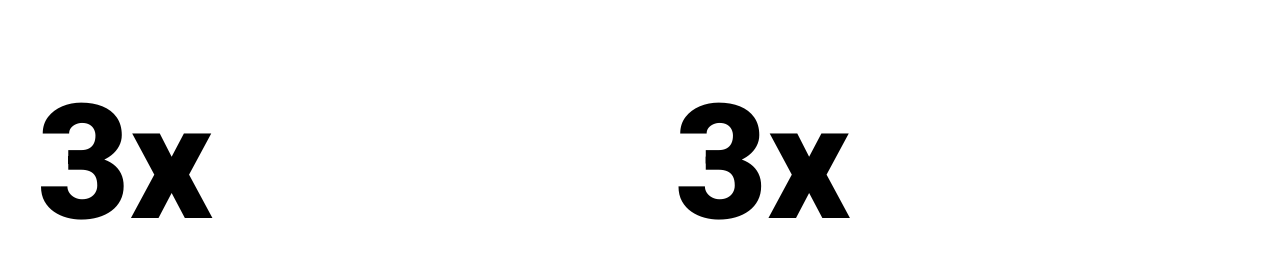
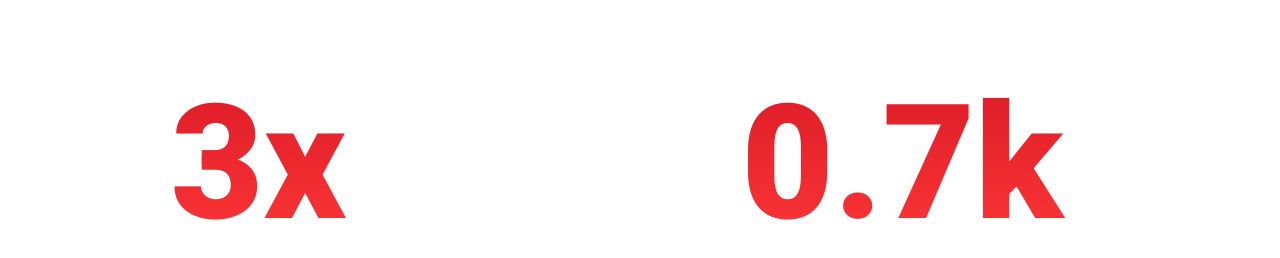
Before and after one commit to Guillaumelndr/demo-plebicom, a React (Vite) app: page / in a window 1280 px wide. Shown: the part 1104-1362 px from the top of the page. Built offline with nearby package versions, Linux system fonts and the light colour scheme.

Commit message:
add useOnScreen hook

```diff
--- a/src/views/home/about/index.jsx
+++ b/src/views/home/about/index.jsx
@@ -1,31 +1,27 @@
 import React from 'react'
-import Container from "components/ui/container";
+import Container from 'components/ui/container'
 
-import {row, col, number} from './style'
-import {useTranslation} from "react-i18next";
-import Space from "components/ui/space";
+import { row, col, number } from './style'
+import { useTranslation } from 'react-i18next'
+import Space from 'components/ui/space'
 
 const About = () => {
-    const {t} = useTranslation()
+  const { t } = useTranslation()
 
   return (
     <Container className={row}>
       <div className={col}>
-            <Space>
+        <Space size={0} direction='vertical'>
           <div className={number}>3x</div>
-                <Space direction="vertical">
           <h3>{t('about.speed.title')}</h3>
           <p>{t('about.speed.content')}</p>
         </Space>
-            </Space>
       </div>
       <div className={col}>
-            <Space>
-                <div  className={number}>3x</div>
-                <Space direction="vertical">
+        <Space size={0} direction='vertical'>
+          <div className={number}>0.7k</div>
           <h3>{t('about.power.title')}</h3>
           <p>{t('about.power.content')}</p>
-                </Space>
         </Space>
       </div>
     </Container>
--- a/src/views/home/about/style.js
+++ b/src/views/home/about/style.js
@@ -1,4 +1,4 @@
-import {css} from "@emotion/css";
+import { css } from '@emotion/css'
 
 export const row = css`
   display: flex;
@@ -8,10 +8,13 @@ export const row = css`
 
 export const col = css`
   flex: 0 0 50%;
-  max-width: 600px;
+  max-width: 400px;
 `
 
 export const number = css`
   font-weight: bold;
   font-size: 10em;
+  background: -webkit-linear-gradient(var(--primary), #ff3838);
+  -webkit-background-clip: text;
+  -webkit-text-fill-color: transparent;
 `
```
Also changed, not shown: src/utils/useOnScreen.js (added, +24 -0 lines). Lines whose indentation alone changed are shown as unchanged.
